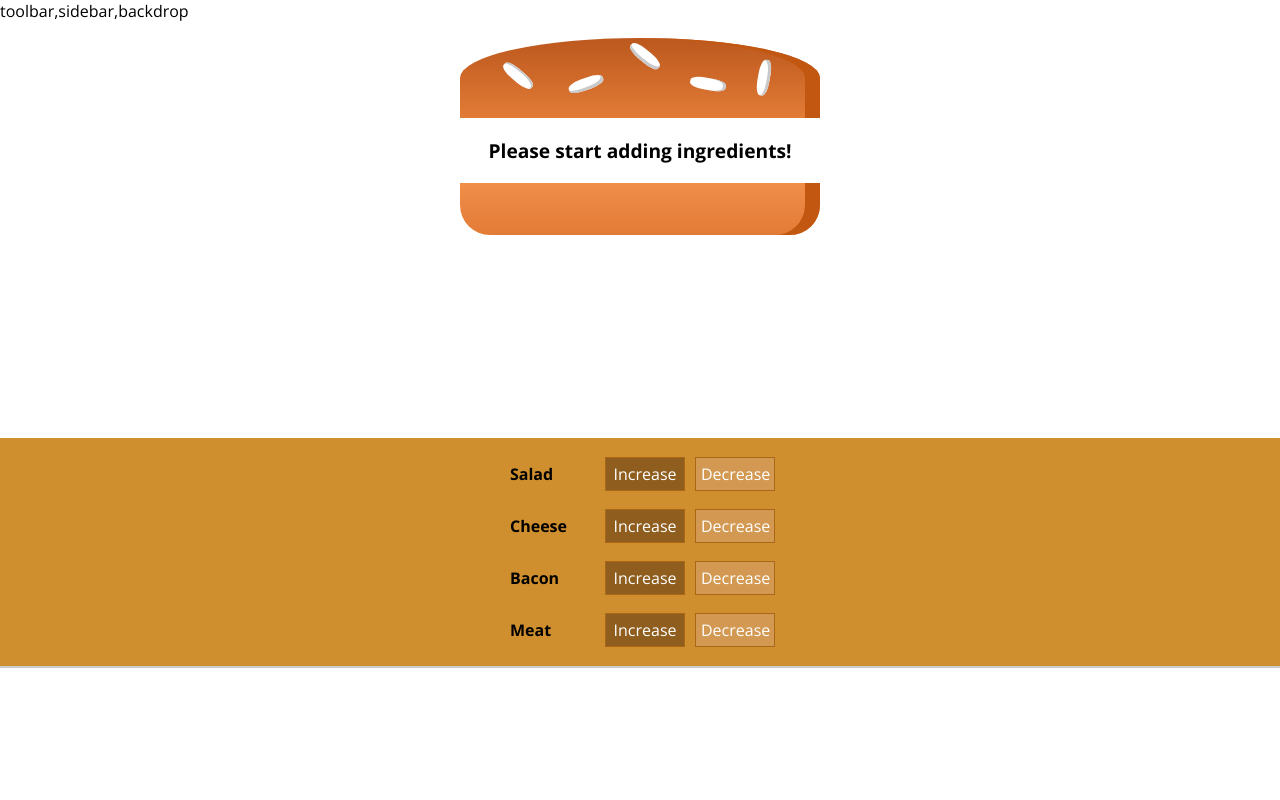
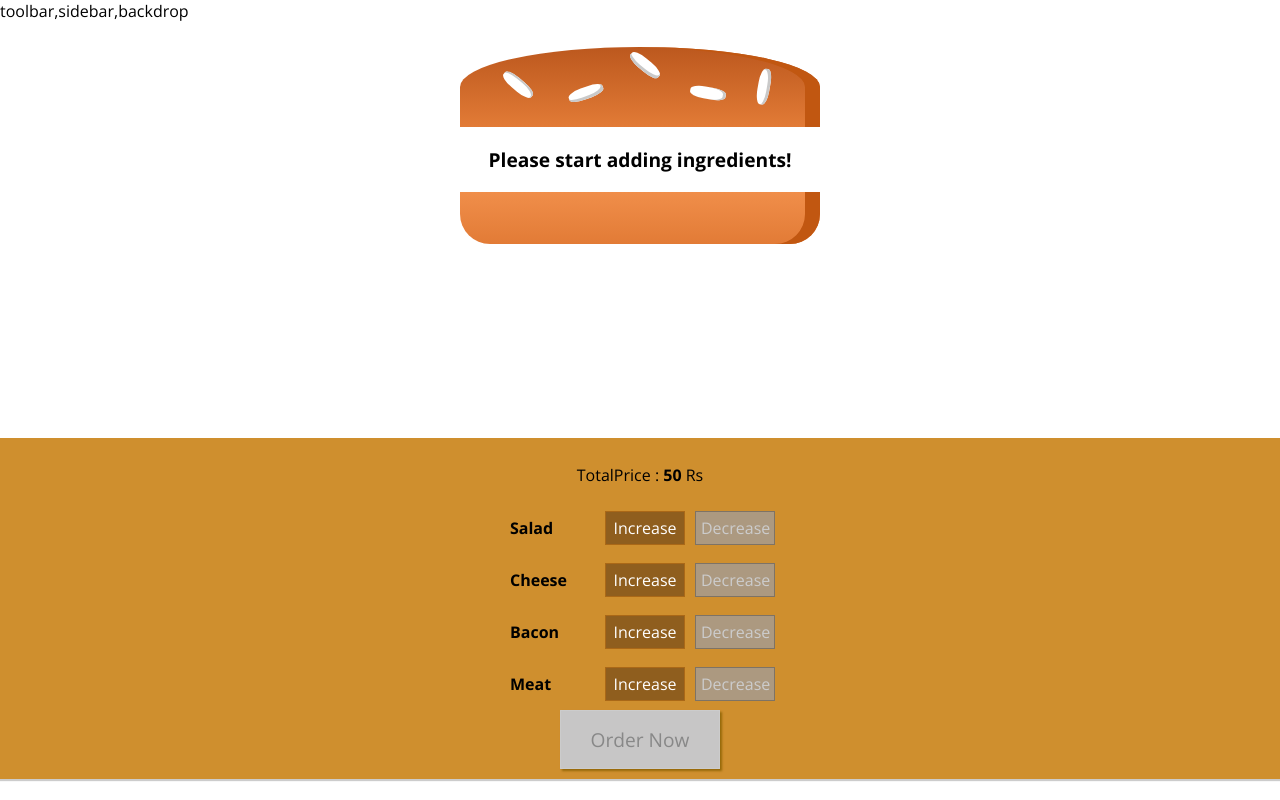
Before and after one commit to Mohit-prog/Burger_App, a React (Create React App) app: page / in a window 1280 px wide. Built offline with nearby package versions, Linux system fonts and the light colour scheme.

Commit message:
added control functions

```diff
--- a/src/components/Burger/BuildControls/BuildControl/BuildControl.js
+++ b/src/components/Burger/BuildControls/BuildControl/BuildControl.js
@@ -6,8 +6,15 @@ const BuildControl=(props)=>(
 
     <div className={classes.Label}>{props.label}</div>
 
-    <button className={classes.More}>Increase</button>
-    <button className={classes.Less}>Decrease</button>
+    <button  className={classes.More}
+    onClick={props.added}>
+    Increase
+    </button>
+    <button className={classes.Less}
+     onClick={props.deleted}
+     disabled={props.disabled}>
+     Decrease
+     </button>
 
     </div>
 );
--- a/src/components/Burger/BuildControls/BuildControls.js
+++ b/src/components/Burger/BuildControls/BuildControls.js
@@ -10,11 +10,23 @@ const controls=[
 const BuildControls=(props)=>(
 
     <div className={classes.BuildControls}>
+    <p>TotalPrice : <strong>{props.price}</strong> Rs</p>
            {
                controls.map(ctrl=>{
-                   return <BuildControl key={ctrl.label} label={ctrl.label} />
+                   return <BuildControl
+                   key={ctrl.label}
+                   label={ctrl.label}
+                   added={()=>props.ingredientAdded(ctrl.type)}
+                   deleted={()=>props.ingredientDeleted(ctrl.type)}
+                   disabled={props.disabled[ctrl.type]}
+                    />
                })
            }
+           <button
+            disabled={!props.purchaseable}
+            className={classes.OrderButton}>
+            Order Now
+            </button>
 
     </div>
 );
--- a/src/components/Burger/BuildControls/BuildControls.module.css
+++ b/src/components/Burger/BuildControls/BuildControls.module.css
@@ -8,3 +8,44 @@
     margin:auto;
     padding: 10px 0;
 }
+
+.OrderButton {
+    background-color: #DAD735;
+    outline: none;
+    cursor: pointer;
+    border: 1px solid #966909;
+    color: #966909;
+    font-family: inherit;
+    font-size: 1.2em;
+    padding: 15px 30px;
+    box-shadow: 2px 2px 2px #966909;
+}
+
+.OrderButton:hover, .OrderButton:active {
+    background-color: #A0DB41;
+    border: 1px solid #966909;
+    color: #966909;
+}
+
+.OrderButton:disabled {
+    background-color: #C7C6C6;
+    cursor: not-allowed;
+    border: 1px solid #ccc;
+    color: #888888;
+}
+
+.OrderButton:not(:disabled) {
+    animation: enable 0.3s linear;
+}
+
+@keyframes enable {
+    0% {
+        transform: scale(1);
+    }
+    60% {
+        transform: scale(1.1);
+    }
+    100% {
+        transform: scale(1);
+    }
+}
--- a/src/components/Burger/Burger.module.css
+++ b/src/components/Burger/Burger.module.css
@@ -2,7 +2,7 @@
     width:100%;
     margin:auto;
     height:250px;
-
+    overflow: scroll;
     text-align: center;
     font-weight: bold;
     font-size: 1.2rem;
--- a/src/containers/BurgerBuilder/BurgerBuilder.js
+++ b/src/containers/BurgerBuilder/BurgerBuilder.js
@@ -2,6 +2,12 @@ import React,{Component} from 'react';
 import  Aux from '../../hoc/Auxi';
 import Burger from '../../components/Burger/Burger';
 import BuildControls from '../../components/Burger/BuildControls/BuildControls';
+const PRICES={
+    meat:80,
+    salad:30,
+    bacon:50,
+    cheese:20
+};
 class BurgerBuilder extends Component{
     state={
         ingredients:{
@@ -9,16 +15,67 @@ class BurgerBuilder extends Component{
             bacon:0,
             cheese:0,
             meat:0
-        }
+        },
+        totalPrice:50,
+        purchaseable:false
     }
 
+    updatePurchaseState(ingredients){
+
+        const sum=Object.keys(ingredients)
+            .map(igKey=>{
+              return ingredients[igKey]
+            }).reduce((sum,el)=>{
+                return sum+el;
+            },0);
+
+        this.setState({purchaseable:sum>0});
+
+    }
+addIngredientHandler=type=>{
+    const oldCount=this.state.ingredients[type];
+    const updatedCount=oldCount+1;
+    const updatedIngredient={...this.state.ingredients};
+              updatedIngredient[type]=updatedCount;
+
+    const priceAddition =PRICES[type];
+    const newPrice=this.state.totalPrice+priceAddition;
+              this.setState({totalPrice:newPrice,ingredients:updatedIngredient});
+
+              this.updatePurchaseState(updatedIngredient);
+}
+removeIngredientHandler=type=>{
+    if(this.state.ingredients[type]<=0)return;
+
+    const oldCount=this.state.ingredients[type];
+    const updatedCount=oldCount-1;
+
+    const updatedIngredient={...this.state.ingredients};
+              updatedIngredient[type]=updatedCount;
+
+    const priceDeletion =PRICES[type];
+    const newPrice=this.state.totalPrice-priceDeletion;
+              this.setState({totalPrice:newPrice,ingredients:updatedIngredient});
+
+              this.updatePurchaseState(updatedIngredient);
+}
 
     render(){
+        const disabledInfo={...this.state.ingredients};
+
+        for(let key in disabledInfo)
+         disabledInfo[key]=disabledInfo[key]<=0;
 
         return(
             <Aux>
               <Burger ingredients={this.state.ingredients}/>
-            <BuildControls/>
+            <BuildControls
+                ingredientAdded={this.addIngredientHandler}
+                ingredientDeleted={this.removeIngredientHandler}
+                disabled={disabledInfo}
+                price={this.state.totalPrice}
+                purchaseable={this.state.purchaseable}
+            />
             </Aux>
         );
     }
```
